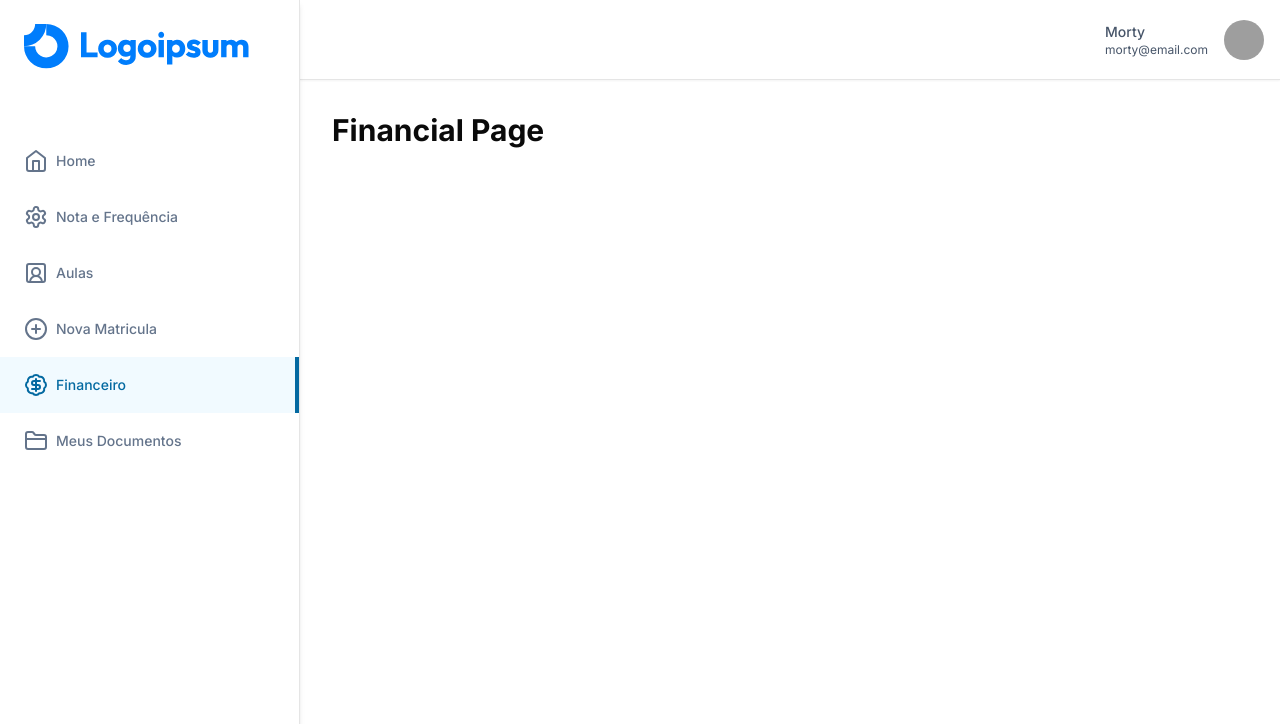
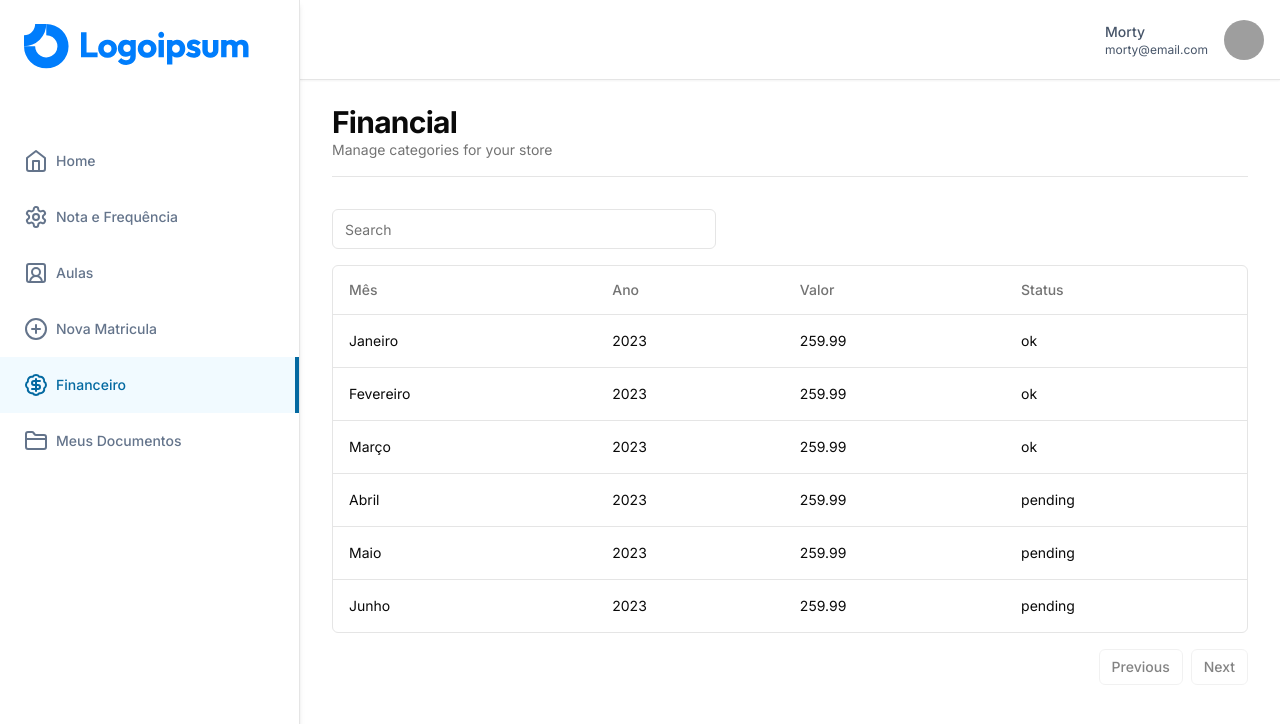
Before and after one commit to rbpolim/senac-gestao-escolar, a Next.js app: page /financial in a window 1280 px wide. Shown: the top 724 px of the page. Built offline with nearby package versions, Linux system fonts and the light colour scheme; grey boxes are pictures that could not be loaded.

Commit message:
feat: add data-table into financial page

```diff
--- /dev/null
+++ b/app/(dashboard)/financial/_components/columns.tsx
@@ -0,0 +1,31 @@
+"use client"
+
+import { ColumnDef } from "@tanstack/react-table"
+
+export type CategoryColumn = {
+  id: number
+  amount: number;
+  status: string;
+  month: string;
+  year: number;
+}
+
+export const columns: ColumnDef<CategoryColumn>[] = [
+  {
+    accessorKey: "month",
+    header: "Mês",
+  },
+  {
+    accessorKey: "year",
+    header: "Ano",
+  },
+  {
+    accessorKey: "amount",
+    header: "Valor",
+  },
+  {
+    accessorKey: "Status",
+    header: "Status",
+    cell: ({ row }) => row.original.status,
+  },
+];
--- a/app/(dashboard)/financial/page.tsx
+++ b/app/(dashboard)/financial/page.tsx
@@ -1,8 +1,65 @@
+import { DataTable } from "@/components/ui/data-table"
+import { Separator } from "@/components/ui/separator"
+
+import { columns } from "./_components/columns"
+
+export const data = [
+  {
+    id: 1,
+    amount: 259.99,
+    status: "ok",
+    month: "Janeiro",
+    year: 2023,
+  },
+  {
+    id: 1,
+    amount: 259.99,
+    status: "ok",
+    month: "Fevereiro",
+    year: 2023,
+  },
+  {
+    id: 1,
+    amount: 259.99,
+    status: "ok",
+    month: "Março",
+    year: 2023,
+  },
+  {
+    id: 1,
+    amount: 259.99,
+    status: "pending",
+    month: "Abril",
+    year: 2023,
+  },
+  {
+    id: 1,
+    amount: 259.99,
+    status: "pending",
+    month: "Maio",
+    year: 2023,
+  },
+  {
+    id: 1,
+    amount: 259.99,
+    status: "pending",
+    month: "Junho",
+    year: 2023,
+  },
+]
+
 const FinancialPage = () => {
   return (
-    <div className="p-8">
-      <h1 className="text-3xl font-bold">Financial Page</h1>
-    </div>
+    <div className="flex-1 p-8 pt-6 space-y-4">
+      <div>
+        <h2 className="text-3xl font-bold tracking-tight">Financial</h2>
+        <p className="text-sm text-muted-foreground">
+          Manage categories for your store
+        </p>
+      </div>
+      <Separator />
+      <DataTable searchKey="month" columns={columns} data={data} />
+    </div >
   )
 }
 
```
